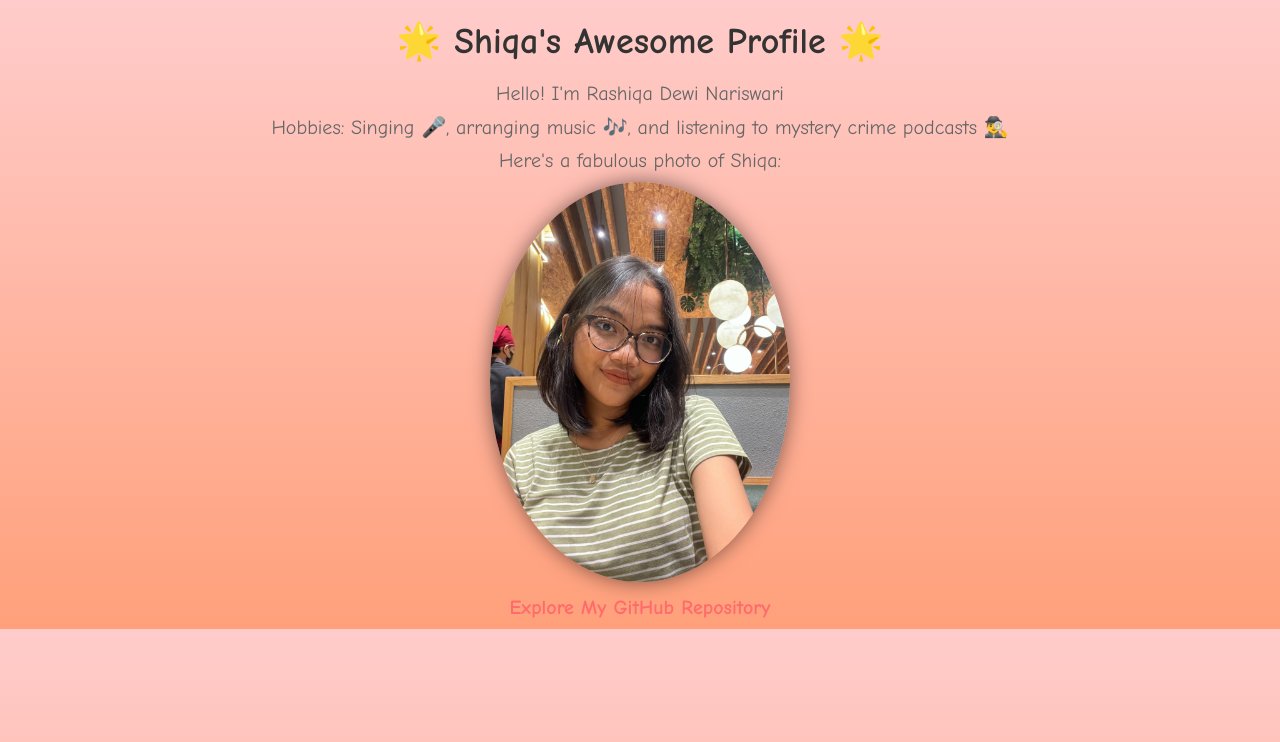
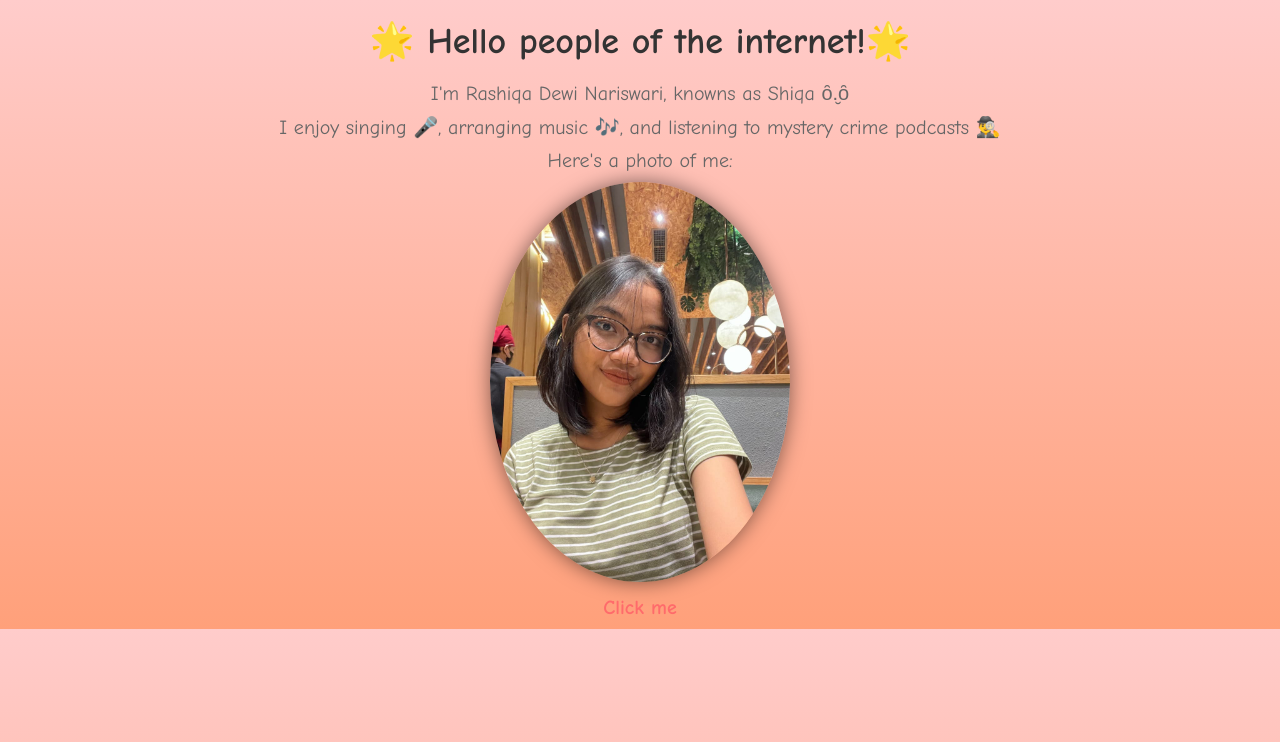
Before and after one commit to RashiqaDewi/ALPROIIW4, a plain HTML site: page index.html in a window 1280 px wide. Drawn offline with Linux system fonts and the light colour scheme.

Commit message:
Update index.html

```diff
--- a/index.html
+++ b/index.html
@@ -3,7 +3,7 @@
 <head>
     <meta charset="UTF-8">
     <meta name="viewport" content="width=device-width, initial-scale=1.0">
-    <title>Shiqa's Awesome Profile</title>
+    <title>About me!</title>
     <style>
         body {
             font-family: 'Comic Sans MS', sans-serif;
@@ -40,12 +40,12 @@
     </style>
 </head>
 <body>
-    <h1>🌟 Shiqa's Awesome Profile 🌟</h1>
-    <p>Hello! I'm Rashiqa Dewi Nariswari</p>
-    <p>Hobbies: Singing 🎤, arranging music 🎶, and listening to mystery crime podcasts 🕵️‍♂️</p>
-    <p>Here's a fabulous photo of Shiqa:</p>
+    <h1>🌟 Hello people of the internet!🌟</h1>
+    <p>I'm Rashiqa Dewi Nariswari, knowns as Shiqa ȏ.̮ȏ</p>
+    <p>I enjoy singing 🎤, arranging music 🎶, and listening to mystery crime podcasts 🕵️‍♂️</p>
+    <p>Here's a photo of me:</p>
     <img src="WhatsApp Image 2023-05-10 at 10.30.47.jpg" alt="This is Shiqa" width="300" height="400">
-    <p><a href="https://github.com/RashiqaDewi/ALPROIIW4.git">Explore My GitHub Repository</a></p>
+    <p><a href="https://github.com/RashiqaDewi/ALPROIIW4.git">Click me</a></p>
     <!-- Add more information and content -->
 </body>
 </html>
```
